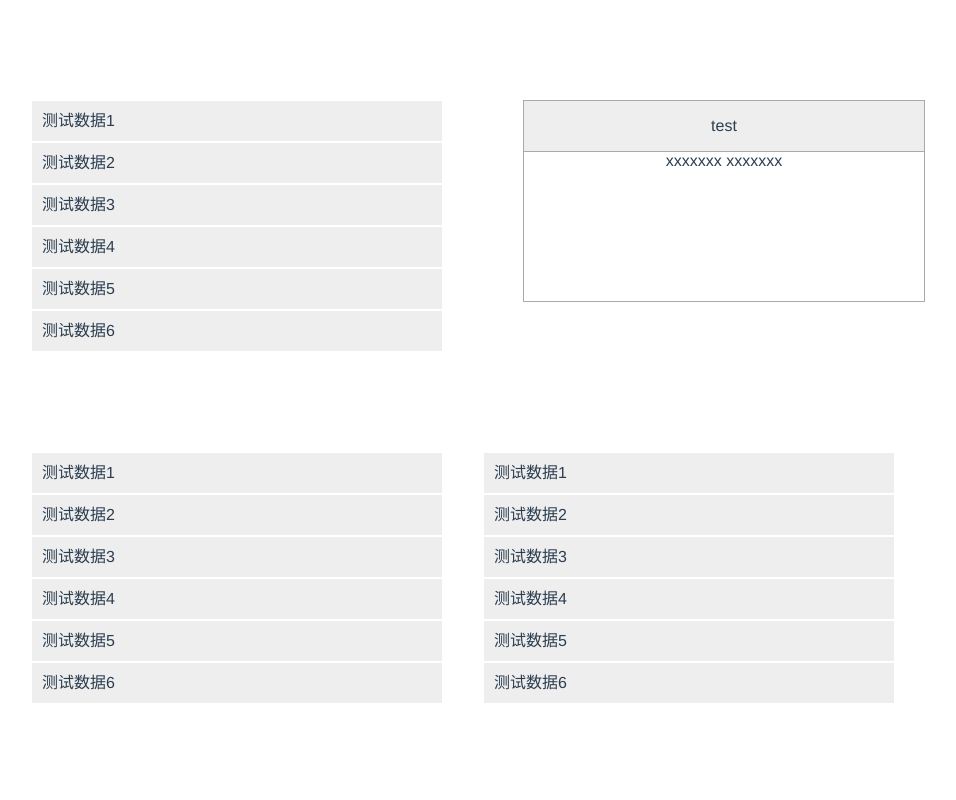
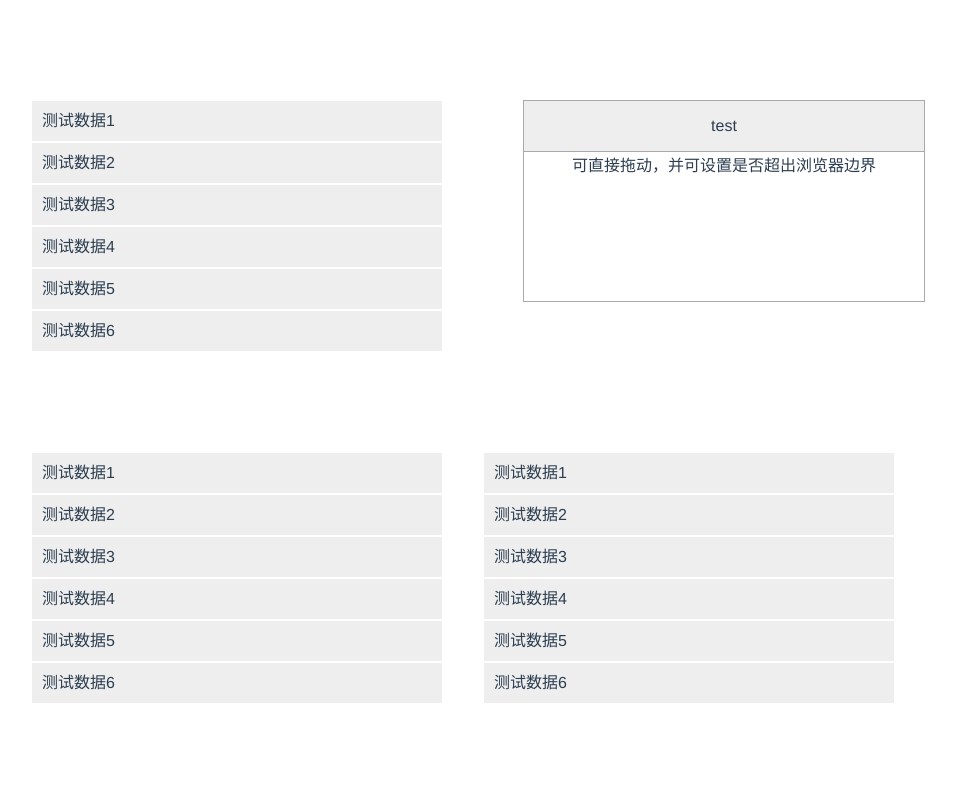
Before and after one commit to yuge9413/vue-directive-dragon, a Vue app: page / in a window 1280 px wide. Shown: the top 800 px of the page, without its empty margins (117-1073 px from the left). Built offline with nearby package versions, Linux system fonts and the light colour scheme.

Commit message:
fix: 修改示例页面文案

```diff
--- a/src/App.vue
+++ b/src/App.vue
@@ -7,8 +7,7 @@
             <div class="head">
                 test
             </div>
-            xxxxxxx
-            xxxxxxx
+            可直接拖动，并可设置是否超出浏览器边界
         </div>
 
         <div
@@ -240,10 +239,12 @@ export default {
         };
     },
     methods: {
+        // 排序回调
         sortFn(data) {
             // eslint-disable-next-line no-console
             console.log(data);
         },
+        // 拖动回调
         changeData(data) {
             // eslint-disable-next-line no-console
             console.log(data);
```
